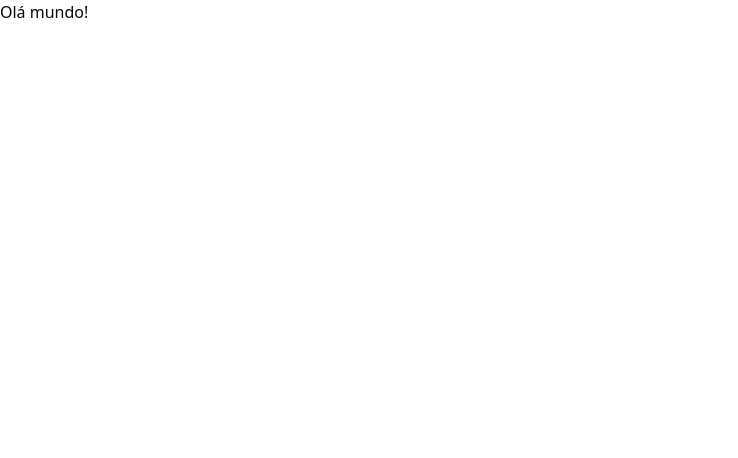
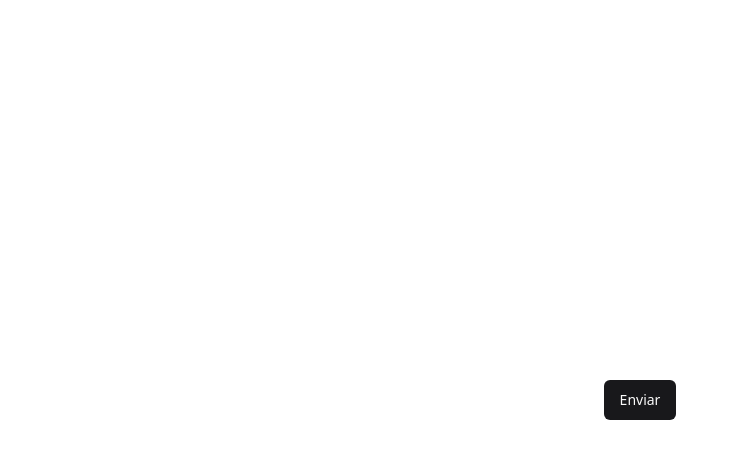
Before and after one commit to IssacCabral/pizza-shop, a React app: page / in a window 1280 px wide. Shown: the top 458 px of the page, without its empty margins (0-738 px from the left). Built offline with nearby package versions, Linux system fonts and the light colour scheme; the HTML template or start-up script is replaced by a standard one.

Commit message:
🌈 style: add eslint and plugins

```diff
--- a/package.json
+++ b/package.json
@@ -10,6 +10,7 @@
     "preview": "vite preview"
   },
   "dependencies": {
+    "@radix-ui/react-slot": "^1.1.0",
     "class-variance-authority": "^0.7.0",
     "clsx": "^2.1.1",
     "lucide-react": "^0.446.0",
@@ -19,13 +20,17 @@
     "tailwindcss-animate": "^1.0.7"
   },
   "devDependencies": {
+    "@rocketseat/eslint-config": "^2.2.2",
     "@types/node": "^22.7.3",
     "@types/react": "^18.3.3",
     "@types/react-dom": "^18.3.0",
     "@vitejs/plugin-react": "^4.3.1",
     "autoprefixer": "^10.4.20",
+    "eslint": "^9.11.1",
+    "eslint-plugin-simple-import-sort": "^12.1.1",
     "globals": "^15.9.0",
     "postcss": "^8.4.47",
+    "prettier-plugin-tailwindcss": "^0.6.8",
     "tailwindcss": "^3.4.13",
     "typescript": "^5.5.3",
     "vite": "^5.4.1"
--- a/src/App.tsx
+++ b/src/App.tsx
@@ -1,9 +1,10 @@
+import { Button } from "./components/ui/button";
 import "./index.css";
 
 export function App() {
   return (
-    <>
-      <h1>Olá mundo!</h1>
-    </>
+    <div className="flex h-screen items-center justify-center">
+      <Button>Enviar</Button>
+    </div>
   );
 }
--- /dev/null
+++ b/src/components/ui/button.tsx
@@ -0,0 +1,56 @@
+import * as React from "react"
+import { Slot } from "@radix-ui/react-slot"
+import { cva, type VariantProps } from "class-variance-authority"
+
+import { cn } from "@/lib/utils"
+
+const buttonVariants = cva(
+  "inline-flex items-center justify-center whitespace-nowrap rounded-md text-sm font-medium ring-offset-background transition-colors focus-visible:outline-none focus-visible:ring-2 focus-visible:ring-ring focus-visible:ring-offset-2 disabled:pointer-events-none disabled:opacity-50",
+  {
+    variants: {
+      variant: {
+        default: "bg-primary text-primary-foreground hover:bg-primary/90",
+        destructive:
+          "bg-destructive text-destructive-foreground hover:bg-destructive/90",
+        outline:
+          "border border-input bg-background hover:bg-accent hover:text-accent-foreground",
+        secondary:
+          "bg-secondary text-secondary-foreground hover:bg-secondary/80",
+        ghost: "hover:bg-accent hover:text-accent-foreground",
+        link: "text-primary underline-offset-4 hover:underline",
+      },
+      size: {
+        default: "h-10 px-4 py-2",
+        sm: "h-9 rounded-md px-3",
+        lg: "h-11 rounded-md px-8",
+        icon: "h-10 w-10",
+      },
+    },
+    defaultVariants: {
+      variant: "default",
+      size: "default",
+    },
+  }
+)
+
+export interface ButtonProps
+  extends React.ButtonHTMLAttributes<HTMLButtonElement>,
+    VariantProps<typeof buttonVariants> {
+  asChild?: boolean
+}
+
+const Button = React.forwardRef<HTMLButtonElement, ButtonProps>(
+  ({ className, variant, size, asChild = false, ...props }, ref) => {
+    const Comp = asChild ? Slot : "button"
+    return (
+      <Comp
+        className={cn(buttonVariants({ variant, size, className }))}
+        ref={ref}
+        {...props}
+      />
+    )
+  }
+)
+Button.displayName = "Button"
+
+export { Button, buttonVariants }
--- a/src/main.tsx
+++ b/src/main.tsx
@@ -1,9 +1,9 @@
+import { App } from "./App";
 import { StrictMode } from "react";
 import { createRoot } from "react-dom/client";
-import { App } from "./App";
 
 createRoot(document.getElementById("root")!).render(
   <StrictMode>
     <App />
-  </StrictMode>
+  </StrictMode>,
 );
--- a/tailwind.config.js
+++ b/tailwind.config.js
@@ -5,53 +5,53 @@
   theme: {
     extend: {
       borderRadius: {
-  			lg: 'var(--radius)',
-  			md: 'calc(var(--radius) - 2px)',
-  			sm: 'calc(var(--radius) - 4px)'
+        lg: "var(--radius)",
+        md: "calc(var(--radius) - 2px)",
+        sm: "calc(var(--radius) - 4px)",
       },
       colors: {
-  			background: 'hsl(var(--background))',
-  			foreground: 'hsl(var(--foreground))',
+        background: "hsl(var(--background))",
+        foreground: "hsl(var(--foreground))",
         card: {
-  				DEFAULT: 'hsl(var(--card))',
-  				foreground: 'hsl(var(--card-foreground))'
+          DEFAULT: "hsl(var(--card))",
+          foreground: "hsl(var(--card-foreground))",
         },
         popover: {
-  				DEFAULT: 'hsl(var(--popover))',
-  				foreground: 'hsl(var(--popover-foreground))'
+          DEFAULT: "hsl(var(--popover))",
+          foreground: "hsl(var(--popover-foreground))",
         },
         primary: {
-  				DEFAULT: 'hsl(var(--primary))',
-  				foreground: 'hsl(var(--primary-foreground))'
+          DEFAULT: "hsl(var(--primary))",
+          foreground: "hsl(var(--primary-foreground))",
         },
         secondary: {
-  				DEFAULT: 'hsl(var(--secondary))',
-  				foreground: 'hsl(var(--secondary-foreground))'
+          DEFAULT: "hsl(var(--secondary))",
+          foreground: "hsl(var(--secondary-foreground))",
         },
         muted: {
-  				DEFAULT: 'hsl(var(--muted))',
-  				foreground: 'hsl(var(--muted-foreground))'
+          DEFAULT: "hsl(var(--muted))",
+          foreground: "hsl(var(--muted-foreground))",
         },
         accent: {
-  				DEFAULT: 'hsl(var(--accent))',
-  				foreground: 'hsl(var(--accent-foreground))'
+          DEFAULT: "hsl(var(--accent))",
+          foreground: "hsl(var(--accent-foreground))",
         },
         destructive: {
-  				DEFAULT: 'hsl(var(--destructive))',
-  				foreground: 'hsl(var(--destructive-foreground))'
+          DEFAULT: "hsl(var(--destructive))",
+          foreground: "hsl(var(--destructive-foreground))",
         },
-  			border: 'hsl(var(--border))',
-  			input: 'hsl(var(--input))',
-  			ring: 'hsl(var(--ring))',
+        border: "hsl(var(--border))",
+        input: "hsl(var(--input))",
+        ring: "hsl(var(--ring))",
         chart: {
-  				'1': 'hsl(var(--chart-1))',
-  				'2': 'hsl(var(--chart-2))',
-  				'3': 'hsl(var(--chart-3))',
-  				'4': 'hsl(var(--chart-4))',
-  				'5': 'hsl(var(--chart-5))'
-  			}
-  		}
-  	}
+          1: "hsl(var(--chart-1))",
+          2: "hsl(var(--chart-2))",
+          3: "hsl(var(--chart-3))",
+          4: "hsl(var(--chart-4))",
+          5: "hsl(var(--chart-5))",
+        },
+      },
+    },
   },
   plugins: [require("tailwindcss-animate")],
 };
```
Also changed, not shown: .eslintrc.json (added), 2 other files (tests, documents, lock files or other folders). Lines whose indentation alone changed are shown as unchanged.
